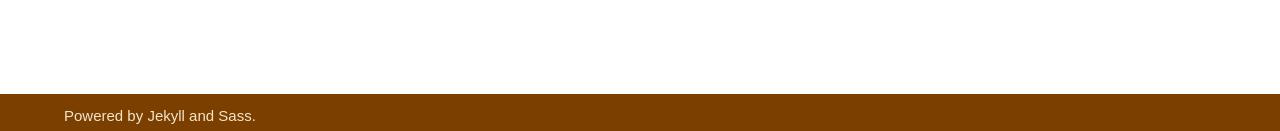
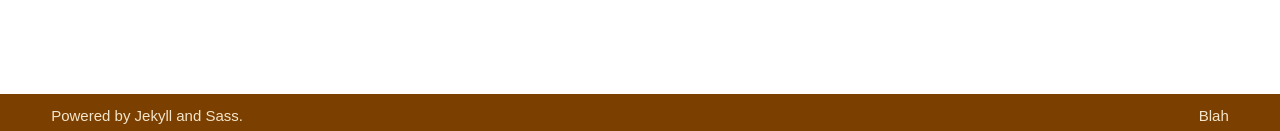
Before and after one commit to alexjohnj/alexjohnj, a Jekyll site: the page built from index.html, in a window 1280 px wide. Shown: the part 766-897 px from the top of the page. Built offline with Jekyll 4.4.1, drawn with Linux system fonts in a browser that asks for light colours; some web fonts are replaced.

Commit message:
Added support for left/right content in the footer.

```diff
--- a/_layouts/default.html
+++ b/_layouts/default.html
@@ -52,7 +52,12 @@
 	</div> <!--end wrap-->
 
 	<footer>
-<p>Powered by <a href="https://github.com/mojombo/jekyll">Jekyll</a> and <a href="http://sass-lang.com/">Sass</a>.</p>
+        <div id="footer-attributions">
+            <p>Powered by <a href="https://github.com/mojombo/jekyll">Jekyll</a> and <a href="http://sass-lang.com/">Sass</a>.</p>
+        </div>
+        <div id="footer-social-stuff">
+            <p>Blah</p>
+        </div>
 	</footer>
 </body>
 </html>
--- a/assets/styles/css/styles.css
+++ b/assets/styles/css/styles.css
@@ -343,11 +343,7 @@ body {
     float: left; }
   #site-header nav {
     float: right;
-    padding-top: 19px;
-    /*    @media handheld, only screen and (max-width: 320px) {
-          visibility: hidden;
-          display: none;
-        }*/ }
+    padding-top: 19px; }
     #site-header nav ul {
       list-style-type: none; }
     #site-header nav li {
@@ -377,10 +373,6 @@ footer {
   footer a, footer a:hover {
     color: inherit;
     text-decoration: none; }
-  footer p {
-    margin: 0;
-    margin-left: 5%;
-    padding-top: 10px; }
   @media handheld, only screen and (max-width: 320px) {
     footer {
       height: 4.005em;
@@ -424,6 +416,23 @@ hr {
   width: 50%;
   float: right;
   text-align: right; }
+
+#footer-attributions {
+  float: left;
+  margin-left: 4%;
+  padding-top: 10px; }
+  #footer-attributions p {
+    margin: 0;
+    padding: 0; }
+
+#footer-social-stuff {
+  float: right;
+  margin-right: 4%;
+  padding-top: 10px;
+  text-align: right; }
+  #footer-social-stuff p {
+    margin: 0;
+    padding: 0; }
 
 body {
   font-family: "Lustria", "Arial", sans-serif;
--- a/assets/styles/sass/layout.scss
+++ b/assets/styles/sass/layout.scss
@@ -48,11 +48,6 @@ body {
     li {
       display: inline;
     }
-
-/*    @media handheld, only screen and (max-width: 320px) {
-      visibility: hidden;
-      display: none;
-    }*/
   }
 }
 
@@ -87,13 +82,7 @@ footer {
   a, a:hover {
     color: inherit;
     text-decoration: none;
-  }
-
-  p {
-    margin:0; // Having any margins will mess up the footer.
-    margin-left: 5%;
-    padding-top: 10px;
-  }
+	}
 
   @media handheld, only screen and (max-width: 320px) {
     height: $footer-height * 1.5;
@@ -152,3 +141,24 @@ hr {
   float: right;
   text-align: right;
 }
+
+#footer-attributions {
+  float: left;
+  margin-left: 4%;
+  padding-top: 10px;
+    p {
+    margin:0; // Having any margins will mess up the footer.
+    padding: 0;
+  }
+}
+
+#footer-social-stuff {
+  float: right;
+  margin-right: 4%;
+  padding-top: 10px;
+  text-align: right;
+  p {
+    margin: 0;
+    padding: 0;
+  }
+}
```
